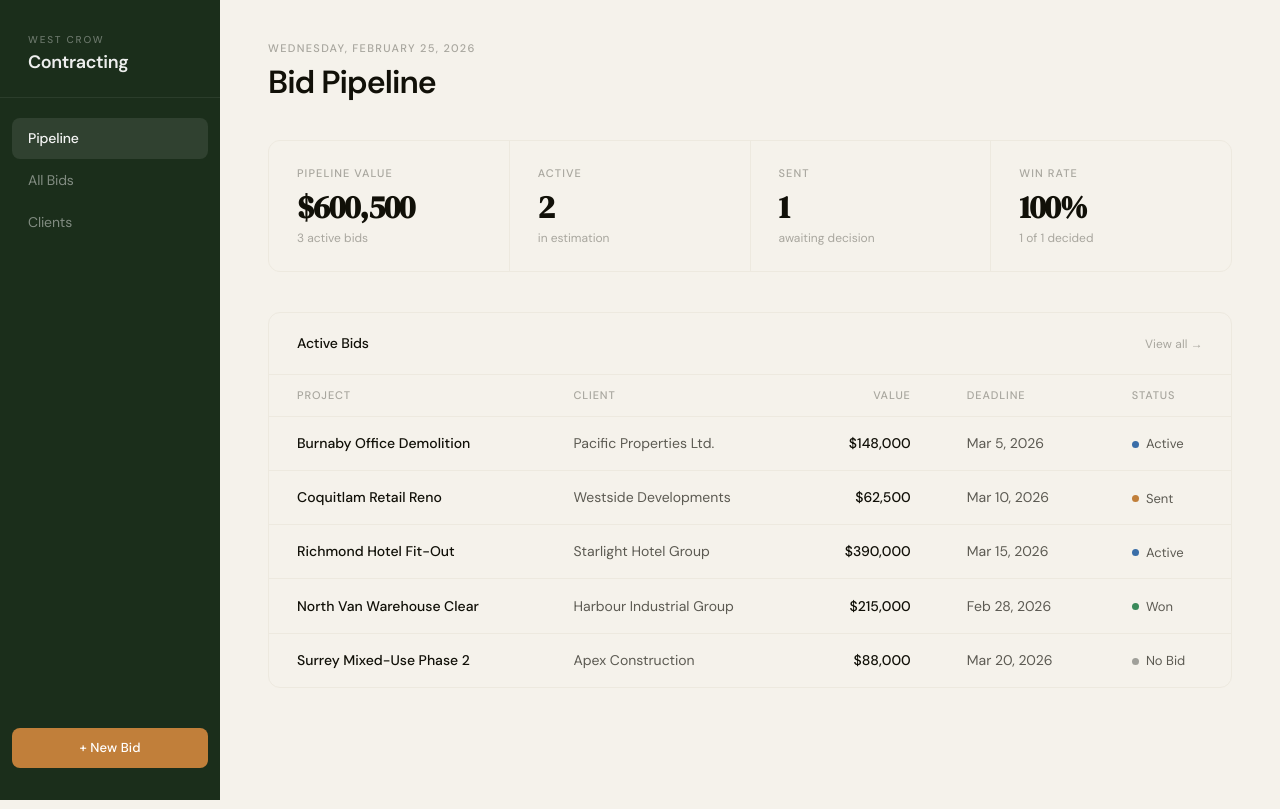
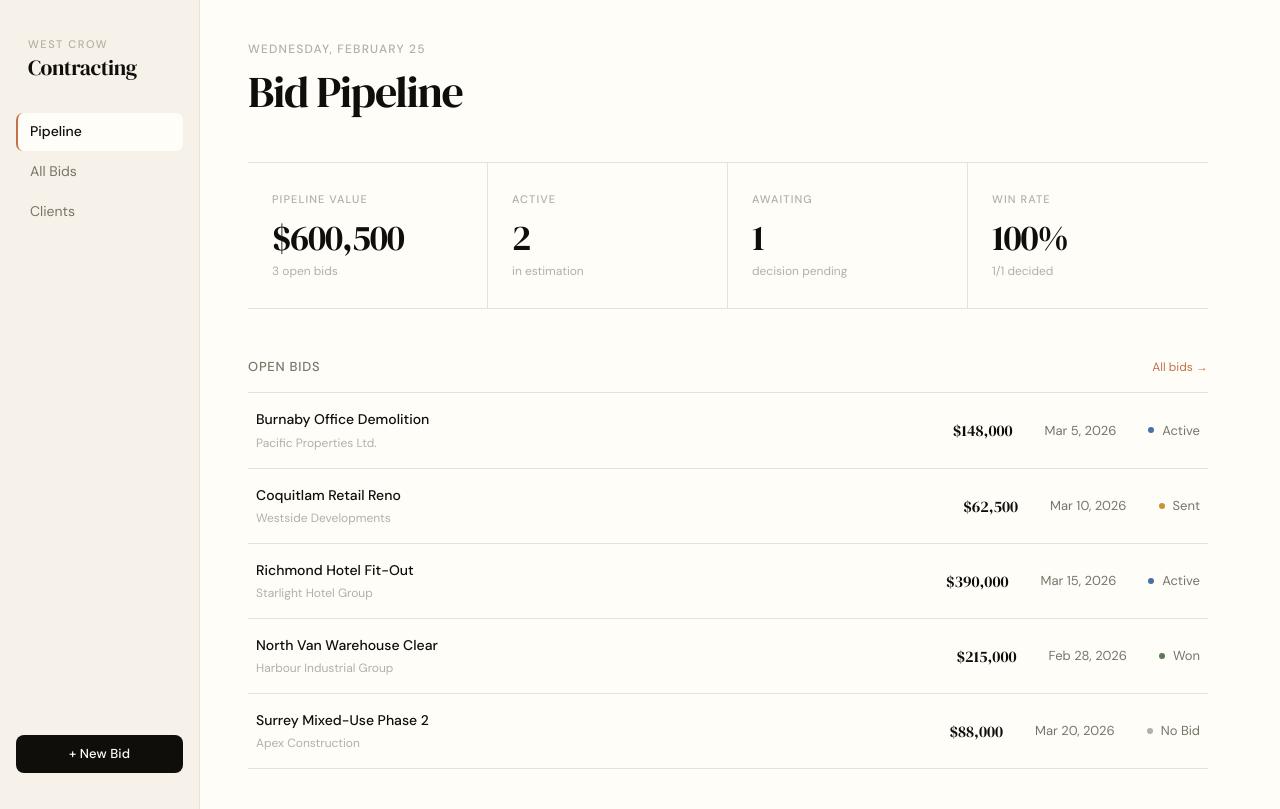
Before and after one commit to jpdehyl/west-crow-dashboard, a Next.js app: page / in a window 1280 px wide. Built offline with nearby package versions, Linux system fonts and the light colour scheme.

Commit message:
Redesign v2: DUNA-inspired — warm white, editorial serif, breathing room

```diff
--- a/app/globals.css
+++ b/app/globals.css
@@ -1,46 +1,32 @@
 @import "tailwindcss";
 
 :root {
-  --cream: #f5f2eb;
-  --cream-dark: #ede9df;
-  --ink: #111008;
-  --ink-muted: #5c5a52;
-  --ink-faint: #a8a69e;
-  --forest: #1b2e1b;
-  --forest-mid: #2d4a2d;
-  --forest-light: #4a7c4a;
-  --amber: #c17f3a;
-  --amber-light: #f5e6cf;
-  --green-dot: #3a8a5a;
-  --blue-dot: #3a6ea8;
-  --red-dot: #c0392b;
-  --gray-dot: #a0a09a;
+  --bg: #fffdf8;
+  --bg-subtle: #f7f2e9;
+  --border: #e8e1d6;
+  --ink: #0f0e0b;
+  --ink-muted: #7a7468;
+  --ink-faint: #b5afa5;
+  --terra: #c4714a;
+  --terra-light: #f7ede6;
+  --gold: #c4963a;
+  --gold-light: #f7f0de;
+  --sage: #5a7a5a;
+  --sage-light: #e8f0e8;
+  --blue-soft: #4a6fa8;
+  --red-soft: #b85042;
 }
 
-* {
-  box-sizing: border-box;
-  margin: 0;
-  padding: 0;
+* { box-sizing: border-box; margin: 0; padding: 0; }
+
+body {
+  background: var(--bg);
+  color: var(--ink);
+  font-family: 'DM Sans', -apple-system, BlinkMacSystemFont, sans-serif;
+  -webkit-font-smoothing: antialiased;
 }
 
-body {
-  background-color: var(--cream);
-  color: var(--ink);
-  font-family: 'DM Sans', -apple-system, BlinkMacSystemFont, 'Segoe UI', sans-serif;
-  -webkit-font-smoothing: antialiased;
-  -moz-osx-font-smoothing: grayscale;
-}
+.row-hover:hover { background: var(--bg-subtle); }
+.row-hover { transition: background 0.12s ease; }
 
-@layer base {
-  h1, h2, h3 {
-    letter-spacing: -0.02em;
-  }
-}
-
-.bid-row:hover {
-  background: var(--cream-dark) !important;
-}
-
-.bid-row {
-  transition: background 0.1s ease;
-}
+.nav-link { transition: color 0.12s ease; }
--- a/app/page.tsx
+++ b/app/page.tsx
@@ -2,172 +2,143 @@ import { BIDS } from "@/lib/data"
 import { formatCurrency, formatDate, daysUntil } from "@/lib/utils"
 import Link from "next/link"
 
-const STATUS_DOT: Record<string, string> = {
-  active: "#3a6ea8",
-  sent: "#c17f3a",
-  won: "#3a8a5a",
-  lost: "#c0392b",
-  "no-bid": "#a0a09a",
-}
-const STATUS_LABEL: Record<string, string> = {
-  active: "Active",
-  sent: "Sent",
-  won: "Won",
-  lost: "Lost",
-  "no-bid": "No Bid",
+const STATUS: Record<string, { dot: string; label: string }> = {
+  active:   { dot: "#4a6fa8", label: "Active" },
+  sent:     { dot: "#c4963a", label: "Sent" },
+  won:      { dot: "#5a7a5a", label: "Won" },
+  lost:     { dot: "#b85042", label: "Lost" },
+  "no-bid": { dot: "#b5afa5", label: "No Bid" },
 }
 
-function StatusDot({ status }: { status: string }) {
+function Dot({ status }: { status: string }) {
+  const s = STATUS[status] || STATUS["no-bid"]
   return (
-    <span style={{ display: "inline-flex", alignItems: "center", gap: "0.45rem" }}>
-      <span style={{
-        width: 7, height: 7, borderRadius: "50%",
-        background: STATUS_DOT[status] || "#ccc",
-        display: "inline-block", flexShrink: 0,
-      }} />
-      <span style={{ color: "var(--ink-muted)", fontSize: "13px" }}>{STATUS_LABEL[status]}</span>
+    <span style={{ display: "inline-flex", alignItems: "center", gap: "0.5rem" }}>
+      <span style={{ width: 6, height: 6, borderRadius: "50%", background: s.dot, display: "inline-block" }} />
+      <span style={{ color: "var(--ink-muted)", fontSize: "13px" }}>{s.label}</span>
     </span>
   )
 }
 
 export default function DashboardPage() {
   const active = BIDS.filter(b => b.status === "active")
-  const sent = BIDS.filter(b => b.status === "sent")
-  const won = BIDS.filter(b => b.status === "won")
-  const decided = BIDS.filter(b => b.status === "won" || b.status === "lost")
-  const winRate = decided.length > 0 ? Math.round((won.length / decided.length) * 100) : 0
+  const sent   = BIDS.filter(b => b.status === "sent")
+  const won    = BIDS.filter(b => b.status === "won")
+  const decided = BIDS.filter(b => ["won","lost"].includes(b.status))
+  const winRate  = decided.length > 0 ? Math.round(won.length / decided.length * 100) : 0
   const pipeline = [...active, ...sent].reduce((s, b) => s + b.bid_value, 0)
 
-  const kpis = [
-    { label: "Pipeline Value", value: formatCurrency(pipeline), sub: `${active.length + sent.length} active bids` },
-    { label: "Active", value: String(active.length), sub: "in estimation" },
-    { label: "Sent", value: String(sent.length), sub: "awaiting decision" },
-    { label: "Win Rate", value: `${winRate}%`, sub: `${won.length} of ${decided.length} decided` },
-  ]
-
-  const sorted = [...BIDS].sort((a, b) =>
-    a.status === "won" || a.status === "lost" || a.status === "no-bid" ? 1 :
-    b.status === "won" || b.status === "lost" || b.status === "no-bid" ? -1 :
-    new Date(a.deadline).getTime() - new Date(b.deadline).getTime()
-  )
-
-  const today = new Date().toLocaleDateString("en-CA", { weekday: "long", year: "numeric", month: "long", day: "numeric" })
+  const sorted = [...BIDS].sort((a, b) => {
+    const aFinal = ["won","lost","no-bid"].includes(a.status)
+    const bFinal = ["won","lost","no-bid"].includes(b.status)
+    if (aFinal !== bFinal) return aFinal ? 1 : -1
+    return new Date(a.deadline).getTime() - new Date(b.deadline).getTime()
+  })
 
   return (
-    <div style={{ maxWidth: "1100px" }}>
+    <div style={{ maxWidth: "960px" }}>
 
       {/* Header */}
-      <div style={{ marginBottom: "2.5rem" }}>
-        <div style={{
-          fontSize: "11px", letterSpacing: "0.12em", textTransform: "uppercase",
-          color: "var(--ink-faint)", fontWeight: 500, marginBottom: "0.5rem"
-        }}>{today}</div>
+      <div style={{ marginBottom: "3rem" }}>
+        <p style={{
+          fontSize: "12px", letterSpacing: "0.1em", textTransform: "uppercase",
+          color: "var(--ink-faint)", fontWeight: 500, marginBottom: "0.75rem"
+        }}>
+          {new Date().toLocaleDateString("en-CA", { weekday: "long", month: "long", day: "numeric" })}
+        </p>
         <h1 style={{
-          fontSize: "2rem", fontWeight: 600, letterSpacing: "-0.03em",
-          color: "var(--ink)", lineHeight: 1.1
+          fontFamily: "var(--font-serif), serif",
+          fontSize: "2.75rem", fontWeight: 400,
+          letterSpacing: "-0.03em", lineHeight: 1,
+          color: "var(--ink)",
         }}>Bid Pipeline</h1>
       </div>
 
-      {/* KPI Row */}
+      {/* KPIs — clean row, no card borders */}
       <div style={{
-        display: "grid", gridTemplateColumns: "repeat(4, 1fr)",
-        gap: "1px", background: "var(--cream-dark)",
-        border: "1px solid var(--cream-dark)", borderRadius: "12px",
-        overflow: "hidden", marginBottom: "2.5rem"
+        display: "grid", gridTemplateColumns: "repeat(4,1fr)",
+        borderTop: "1px solid var(--border)",
+        borderBottom: "1px solid var(--border)",
+        marginBottom: "3rem",
       }}>
-        {kpis.map(({ label, value, sub }) => (
+        {[
+          { label: "Pipeline Value", value: formatCurrency(pipeline), note: `${active.length + sent.length} open bids` },
+          { label: "Active",         value: String(active.length),    note: "in estimation" },
+          { label: "Awaiting",       value: String(sent.length),      note: "decision pending" },
+          { label: "Win Rate",       value: `${winRate}%`,            note: `${won.length}/${decided.length} decided` },
+        ].map(({ label, value, note }, i, arr) => (
           <div key={label} style={{
-            background: "var(--cream)",
-            padding: "1.5rem 1.75rem",
+            padding: "1.75rem 1.5rem",
+            borderRight: i < arr.length - 1 ? "1px solid var(--border)" : "none",
           }}>
-            <div style={{
+            <p style={{
               fontSize: "11px", letterSpacing: "0.1em", textTransform: "uppercase",
-              color: "var(--ink-faint)", fontWeight: 500, marginBottom: "0.6rem"
-            }}>{label}</div>
-            <div style={{
-              fontSize: "2rem", fontWeight: 600, letterSpacing: "-0.03em",
-              color: "var(--ink)", lineHeight: 1, marginBottom: "0.4rem",
-              fontFamily: "var(--font-serif), serif"
-            }}>{value}</div>
-            <div style={{ fontSize: "12px", color: "var(--ink-faint)" }}>{sub}</div>
+              color: "var(--ink-faint)", fontWeight: 500, marginBottom: "0.75rem"
+            }}>{label}</p>
+            <p style={{
+              fontFamily: "var(--font-serif), serif",
+              fontSize: "2.25rem", fontWeight: 400, letterSpacing: "-0.03em",
+              color: "var(--ink)", lineHeight: 1, marginBottom: "0.4rem"
+            }}>{value}</p>
+            <p style={{ fontSize: "12px", color: "var(--ink-faint)" }}>{note}</p>
           </div>
         ))}
       </div>
 
-      {/* Bids Table */}
-      <div style={{
-        background: "var(--cream)", border: "1px solid var(--cream-dark)",
-        borderRadius: "12px", overflow: "hidden"
-      }}>
-        <div style={{
-          padding: "1.25rem 1.75rem",
-          borderBottom: "1px solid var(--cream-dark)",
-          display: "flex", alignItems: "center", justifyContent: "space-between"
-        }}>
-          <span style={{ fontSize: "14px", fontWeight: 500, color: "var(--ink)", letterSpacing: "-0.01em" }}>
-            Active Bids
-          </span>
-          <Link href="/bids" style={{
-            fontSize: "12px", color: "var(--ink-faint)",
-            textDecoration: "none", letterSpacing: "0.01em"
-          }}>View all →</Link>
+      {/* Table header */}
+      <div style={{ display: "flex", alignItems: "baseline", justifyContent: "space-between", marginBottom: "1rem" }}>
+        <h2 style={{
+          fontSize: "13px", fontWeight: 500, letterSpacing: "0.06em",
+          textTransform: "uppercase", color: "var(--ink-muted)"
+        }}>Open Bids</h2>
+        <Link href="/bids" style={{ fontSize: "12px", color: "var(--terra)", textDecoration: "none" }}>
+          All bids →
+        </Link>
       </div>
 
-        <table style={{ width: "100%", borderCollapse: "collapse", fontSize: "14px" }}>
-          <thead>
-            <tr>
-              {["Project", "Client", "Value", "Deadline", "Status"].map(h => (
-                <th key={h} style={{
-                  textAlign: h === "Value" ? "right" : "left",
-                  padding: "0.75rem 1.75rem",
-                  fontSize: "11px", letterSpacing: "0.08em", textTransform: "uppercase",
-                  color: "var(--ink-faint)", fontWeight: 500, whiteSpace: "nowrap",
-                  borderBottom: "1px solid var(--cream-dark)"
-                }}>{h}</th>
-              ))}
-            </tr>
-          </thead>
-          <tbody>
+      {/* Table */}
+      <div style={{ borderTop: "1px solid var(--border)" }}>
         {sorted.map((bid, i) => {
           const days = daysUntil(bid.deadline)
           const urgent = days <= 7 && !["won","lost","no-bid"].includes(bid.status)
-              const rowBorder = i < sorted.length - 1 ? "1px solid var(--cream-dark)" : "none"
           return (
-                <tr key={bid.id} className="bid-row"
-
-                  >
-                  <td style={{ padding: "1rem 1.75rem", borderBottom: rowBorder, whiteSpace: "nowrap" }}>
-                    <Link href={`/bids/${bid.id}`} style={{
-                      color: "var(--ink)", textDecoration: "none",
-                      fontWeight: 500, fontSize: "14px"
-                    }}>{bid.project_name}</Link>
-                  </td>
-                  <td style={{ padding: "1rem 1.75rem", borderBottom: rowBorder, color: "var(--ink-muted)", whiteSpace: "nowrap" }}>
-                    {bid.client}
-                  </td>
-                  <td style={{ padding: "1rem 1.75rem", borderBottom: rowBorder, textAlign: "right", fontWeight: 500, color: "var(--ink)", whiteSpace: "nowrap" }}>
-                    {formatCurrency(bid.bid_value)}
-                  </td>
-                  <td style={{ padding: "1rem 1.75rem", borderBottom: rowBorder, whiteSpace: "nowrap" }}>
-                    <span style={{ color: urgent ? "var(--amber)" : "var(--ink-muted)" }}>
+            <Link key={bid.id} href={`/bids/${bid.id}`}
+              className="row-hover"
+              style={{
+                display: "grid",
+                gridTemplateColumns: "1fr auto auto auto",
+                gap: "0 2rem",
+                alignItems: "center",
+                padding: "1rem 0.5rem",
+                borderBottom: "1px solid var(--border)",
+                textDecoration: "none",
+              }}>
+              {/* Name + client */}
+              <div>
+                <p style={{ fontSize: "14px", fontWeight: 500, color: "var(--ink)", marginBottom: "0.2rem" }}>
+                  {bid.project_name}
+                </p>
+                <p style={{ fontSize: "12px", color: "var(--ink-faint)" }}>{bid.client}</p>
+              </div>
+              {/* Value */}
+              <p style={{
+                fontFamily: "var(--font-serif), serif",
+                fontSize: "16px", color: "var(--ink)", whiteSpace: "nowrap"
+              }}>{formatCurrency(bid.bid_value)}</p>
+              {/* Deadline */}
+              <p style={{ fontSize: "13px", color: urgent ? "var(--terra)" : "var(--ink-muted)", whiteSpace: "nowrap" }}>
                 {formatDate(bid.deadline)}
-                    </span>
-                    {urgent && (
-                      <span style={{
-                        marginLeft: "0.5rem", fontSize: "11px",
-                        background: "var(--amber-light)", color: "var(--amber)",
-                        padding: "1px 6px", borderRadius: "4px", fontWeight: 500
-                      }}>{days}d</span>
-                    )}
-                  </td>
-                  <td style={{ padding: "1rem 1.75rem", borderBottom: rowBorder }}>
-                    <StatusDot status={bid.status} />
-                  </td>
-                </tr>
+                {urgent && <span style={{
+                  marginLeft: "0.4rem", fontSize: "11px",
+                  background: "var(--terra-light)", color: "var(--terra)",
+                  padding: "1px 5px", borderRadius: "4px", fontWeight: 500
+                }}>{days}d</span>}
+              </p>
+              {/* Status */}
+              <Dot status={bid.status} />
+            </Link>
           )
         })}
-          </tbody>
-        </table>
       </div>
     </div>
   )
--- a/components/Sidebar.tsx
+++ b/components/Sidebar.tsx
@@ -13,80 +13,74 @@ export default function Sidebar() {
 
   return (
     <aside style={{
-      width: "220px",
-      background: "var(--forest)",
+      width: "200px",
       minHeight: "100vh",
+      background: "var(--bg-subtle)",
+      borderRight: "1px solid var(--border)",
       display: "flex",
       flexDirection: "column",
       flexShrink: 0,
-      padding: "0",
     }}>
-      {/* Logo */}
-      <div style={{
-        padding: "2rem 1.75rem 1.5rem",
-        borderBottom: "1px solid rgba(255,255,255,0.07)",
-      }}>
+      {/* Wordmark */}
+      <div style={{ padding: "2.25rem 1.75rem 2rem" }}>
         <div style={{
-          fontSize: "10px",
-          letterSpacing: "0.18em",
+          fontSize: "11px",
+          letterSpacing: "0.14em",
           textTransform: "uppercase",
-          color: "rgba(255,255,255,0.35)",
-          marginBottom: "0.3rem",
+          color: "var(--ink-faint)",
           fontWeight: 500,
+          marginBottom: "0.2rem",
         }}>West Crow</div>
         <div style={{
-          fontSize: "18px",
-          fontWeight: 600,
-          color: "rgba(255,255,255,0.92)",
+          fontFamily: "var(--font-serif), serif",
+          fontSize: "1.35rem",
+          color: "var(--ink)",
           letterSpacing: "-0.02em",
-          lineHeight: 1.2,
+          lineHeight: 1.15,
         }}>Contracting</div>
       </div>
 
       {/* Nav */}
-      <nav style={{ flex: 1, padding: "1.25rem 0.75rem" }}>
+      <nav style={{ flex: 1, padding: "0 1rem" }}>
         {nav.map(({ href, label }) => {
           const active = pathname === href
           return (
-            <Link key={href} href={href} style={{
-              display: "block",
-              padding: "0.6rem 1rem",
-              marginBottom: "2px",
-              borderRadius: "8px",
-              fontSize: "14px",
-              fontWeight: active ? 500 : 400,
-              color: active ? "rgba(255,255,255,0.95)" : "rgba(255,255,255,0.45)",
-              background: active ? "rgba(255,255,255,0.09)" : "transparent",
-              textDecoration: "none",
-              transition: "all 0.15s ease",
-              letterSpacing: "-0.01em",
-            }}>
+            <Link key={href} href={href}
+              className="nav-link"
+              style={{
+                display: "flex",
+                alignItems: "center",
+                gap: "0.6rem",
+                padding: "0.55rem 0.75rem",
+                marginBottom: "1px",
+                borderRadius: "7px",
+                fontSize: "14px",
+                fontWeight: active ? 500 : 400,
+                color: active ? "var(--ink)" : "var(--ink-muted)",
+                background: active ? "var(--bg)" : "transparent",
+                textDecoration: "none",
+                borderLeft: active ? "2px solid var(--terra)" : "2px solid transparent",
+              }}>
               {label}
             </Link>
           )
         })}
       </nav>
 
-      {/* New Bid */}
-      <div style={{ padding: "1.25rem 0.75rem 2rem" }}>
+      {/* CTA */}
+      <div style={{ padding: "1.5rem 1rem 2.25rem" }}>
         <Link href="/bids/new" style={{
-          display: "flex",
-          alignItems: "center",
-          justifyContent: "center",
-          gap: "0.5rem",
-          width: "100%",
-          padding: "0.65rem",
-          background: "var(--amber)",
-          color: "white",
+          display: "block",
+          textAlign: "center",
+          padding: "0.6rem",
+          background: "var(--ink)",
+          color: "var(--bg)",
           borderRadius: "8px",
           fontSize: "13px",
           fontWeight: 500,
           textDecoration: "none",
           letterSpacing: "0.01em",
-          transition: "opacity 0.15s ease",
-        }}>
-          + New Bid
-        </Link>
+        }}>+ New Bid</Link>
       </div>
     </aside>
   )
```
Lines whose indentation alone changed are shown as unchanged.
